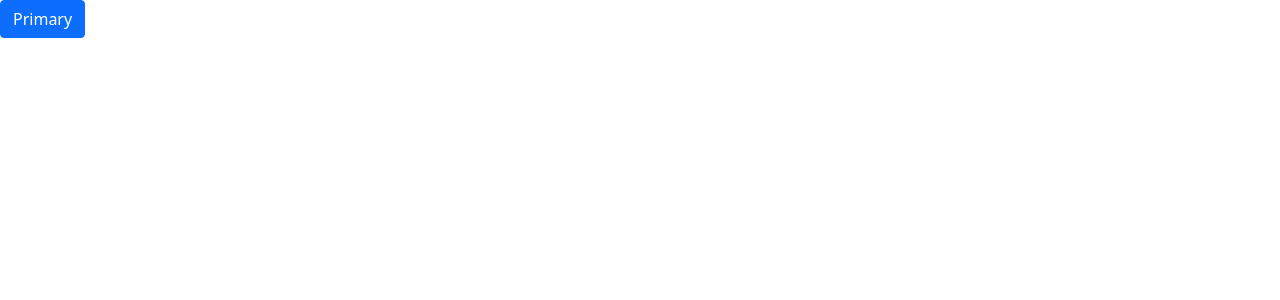
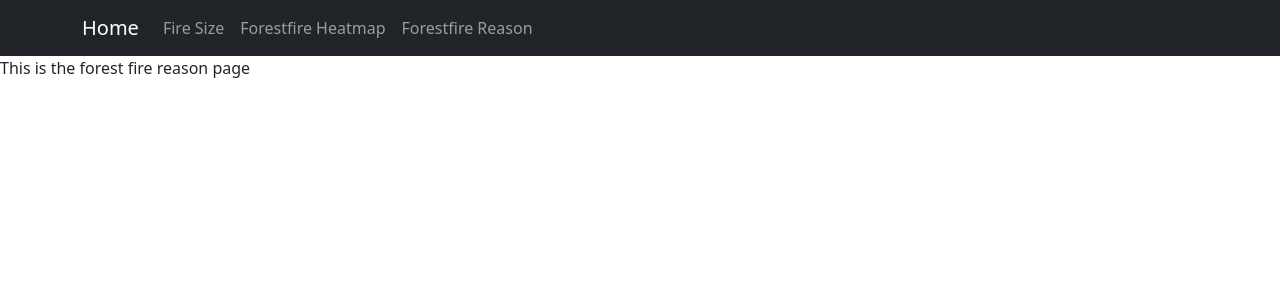
Before and after one commit to huruifu/733-project, a React (Create React App) app in the folder fireforest-app/: page /forestfire-reason in a window 1280 px wide. Shown: the top 300 px of the page. Built offline with nearby package versions, Linux system fonts and the light colour scheme.

Commit message:
add navigation bar and some pages to the web application

```diff
--- a/fireforest-app/package.json
+++ b/fireforest-app/package.json
@@ -10,6 +10,7 @@
     "react": "^17.0.2",
     "react-bootstrap": "^2.2.1",
     "react-dom": "^17.0.2",
+    "react-router-dom": "^6.2.2",
     "react-scripts": "5.0.0",
     "web-vitals": "^2.1.4"
   },
--- a/fireforest-app/public/index.html
+++ b/fireforest-app/public/index.html
@@ -24,7 +24,7 @@
       work correctly both with client-side routing and a non-root public URL.
       Learn how to configure a non-root public URL by running `npm run build`.
     -->
-    <title>React App</title>
+    <title>Forestfire App</title>
   </head>
   <body>
     <noscript>You need to enable JavaScript to run this app.</noscript>
--- a/fireforest-app/src/App.js
+++ b/fireforest-app/src/App.js
@@ -1,9 +1,24 @@
-import Button from 'react-bootstrap/Button';
+import { Route, Routes } from "react-router-dom";
+import NavigationBar from "./components/navigationBar";
+
+import HomePage from "./pages/homePage";
+import FiresizePage from "./pages/firesizePage";
+import ForestfireHeatmapPage from "./pages/forestfireHeatmapPage";
+import ForestfireReasonPage from "./pages/forestfireReasonPage";
 
 function App() {
   return (
     <div>
-      <Button variant="primary">Primary</Button>{' '}
+      <NavigationBar />
+      <Routes>
+        <Route path="/" exact={true} element={<HomePage/>}/>
+
+        <Route path="/fire-size" exact={true} element={<FiresizePage/>}/>
+
+        <Route path="/forestfire-heatmap" exact={true} element={<ForestfireHeatmapPage/>}/>
+
+        <Route path="/forestfire-reason" exact={true} element={<ForestfireReasonPage/>}/>
+      </Routes>
     </div>
   );
 }
--- /dev/null
+++ b/fireforest-app/src/components/navigationBar.js
@@ -0,0 +1,20 @@
+import Navbar from "react-bootstrap/Navbar";
+import Nav from "react-bootstrap/Nav";
+import Container from 'react-bootstrap/Container';
+
+function NavigationBar() {
+  return (
+    <Navbar bg="dark" variant="dark">
+      <Container>
+        <Navbar.Brand href="/">Home</Navbar.Brand>
+        <Nav className="me-auto">
+          <Nav.Link href="/fire-size">Fire Size</Nav.Link>
+          <Nav.Link href="/forestfire-heatmap">Forestfire Heatmap</Nav.Link>
+          <Nav.Link href="/forestfire-reason">Forestfire Reason</Nav.Link>
+        </Nav>
+      </Container>
+    </Navbar>
+  );
+}
+
+export default NavigationBar;
--- a/fireforest-app/src/index.js
+++ b/fireforest-app/src/index.js
@@ -1,7 +1,14 @@
-import React from 'react';
-import ReactDOM from 'react-dom';
-import './index.css';
-import 'bootstrap/dist/css/bootstrap.min.css';
-import App from './App';
+import React from "react";
+import ReactDOM from "react-dom";
+import { BrowserRouter } from "react-router-dom";
 
-ReactDOM.render(<App />, document.getElementById('root'));
+import "./index.css";
+import "bootstrap/dist/css/bootstrap.min.css";
+import App from "./App";
+
+ReactDOM.render(
+  <BrowserRouter>
+    <App />
+  </BrowserRouter>,
+  document.getElementById("root")
+);
--- /dev/null
+++ b/fireforest-app/src/pages/firesizePage.js
@@ -0,0 +1,5 @@
+function FiresizePage() {
+    return ( <div>This is the fire size page</div> );
+}
+
+export default FiresizePage;
--- /dev/null
+++ b/fireforest-app/src/pages/forestfireHeatmapPage.js
@@ -0,0 +1,5 @@
+function ForestfireHeatmapPage() {
+    return ( <div>This is the forest fire heatmap page</div> );
+}
+
+export default ForestfireHeatmapPage;
--- /dev/null
+++ b/fireforest-app/src/pages/forestfireReasonPage.js
@@ -0,0 +1,5 @@
+function ForestfireReasonPage() {
+    return ( <div>This is the forest fire reason page</div> );
+}
+
+export default ForestfireReasonPage;
--- /dev/null
+++ b/fireforest-app/src/pages/homePage.js
@@ -0,0 +1,6 @@
+function HomePage() {
+    return (
+    <div>This is Home Page</div> );
+}
+
+export default HomePage;
```
Also changed, not shown: 2 other files (tests, documents, lock files or other folders).
